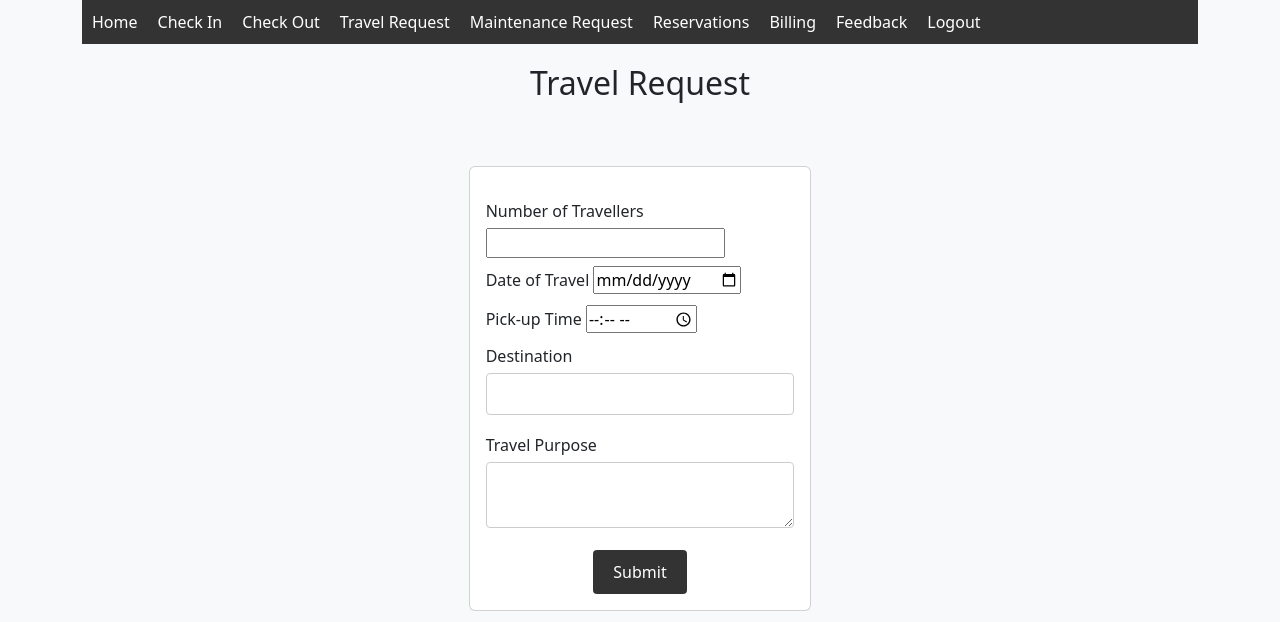
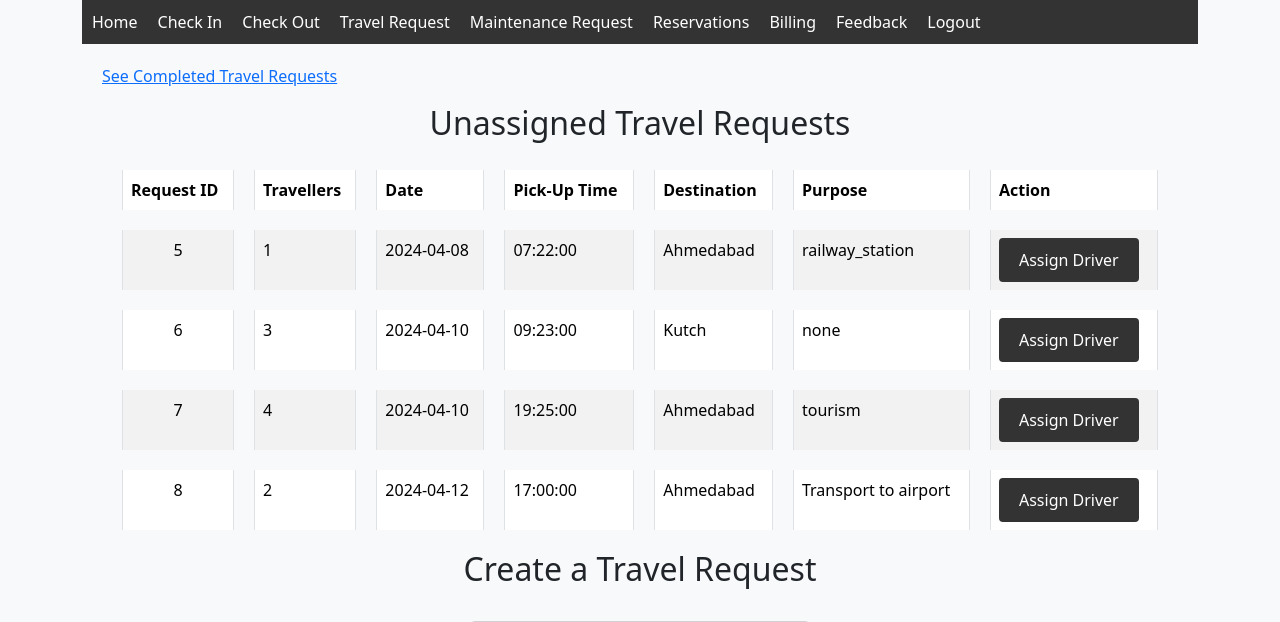
Before and after one commit to Pra-Ag/CS432_Guest_House_Portal_IITGN, a Flask app: page /hospitality_staff_dashboard/travel_request in a window 1280 px wide. Shown: the top 622 px of the page. Run offline with Flask 3, Linux system fonts and the light colour scheme; a user stored in the database is signed in; data comes from the database, SQL or seed files in the repository; parts of the project's set-up code (start-up, migrations or seed data) failed here and were passed over.

Commit message:
Add files via upload

```diff
--- a/templates/check_in.html
+++ b/templates/check_in.html
@@ -1,12 +1,12 @@
 {% extends 'hospitality_staff_dashboard.html' %}
 
 {% block content %}
-<h1>Check-In</h1>
+<h1 class="text-center mt-3">Check-In</h1>
 
-<h2>Today's Reservations</h2>
+<h2 class="mt-2">Today's Reservations</h2>
 {% if reservations %}
 <div style="max-height: 300px; max-width: 1500px; overflow-y: scroll;">
-    <table>
+    <table class="table table-bordered table-striped">
         <thead>
             <tr>
                 <th>Reservation ID</th>
--- a/templates/travel_request.html
+++ b/templates/travel_request.html
@@ -1,9 +1,50 @@
 {% extends 'hospitality_staff_dashboard.html' %}
 {% block content %}
-    <h2 class="text-center">Travel Request</h2>
+
+<a href="{{ url_for('hospitality_staff_dashboard.travel_request_completed') }}">See Completed Travel Requests</a>
+
+<h2 class="text-center mt-3">Unassigned Travel Requests</h2>
+{% if unassigned_travel_requests %}
+<div style="overflow: auto; max-height: 400px;">
+    <table class="table table-bordered table-striped">
+        <thead>
+            <tr>
+                <th>Request ID</th>
+                <th>Travellers</th>
+                <th>Date</th>
+                <th>Pick-Up Time</th>
+                <th>Destination</th>
+                <th>Purpose</th>
+                <th>Action</th>
+            </tr>
+        </thead>
+        <tbody>
+            {% for request in unassigned_travel_requests %}
+            <tr>
+                <td style="text-align: center;">{{ request.travel_request_id }}</td>
+                <td>{{ request.number_of_travellers }}</td>
+                <td>{{ request.date_of_travel }}</td>
+                <td>{{ request.pick_up_time }}</td>
+                <td>{{ request.destination }}</td>
+                <td>{{ request.travel_purpose }}</td>
+                <td>
+                    <form method="post" action="{{ url_for('hospitality_staff_dashboard.driver_choose', request_id=request.travel_request_id) }}">
+                        <input type="submit" value="Assign Driver">
+                    </form>
+                </td>
+            </tr>
+            {% endfor %}
+        </tbody>
+    </table>
+</div>
+{% else %}
+<p>No unassigned travel requests.</p>
+{% endif %}
+
+<h2 class="text-center">Create a Travel Request</h2>
 <div class="row justify-content-center mt-3">
     <div class="col-lg-4">
-            <div class="card mt-5">
+        <div class="card mt-3">
             <div class="card-body">
                 <form method="POST" action="{{ url_for('hospitality_staff_dashboard.travel_requests') }}">
                     {{ form.csrf_token }}
@@ -46,6 +87,4 @@
     </div>
 </div>
 
-
-
 {% endblock %}
```
Also changed, not shown: templates/check_out.html (+14 -6 lines), templates/create_bill.html (+6 -3 lines), templates/travel_request_assignment.html (+5 -2 lines). Lines whose indentation alone changed are shown as unchanged.
